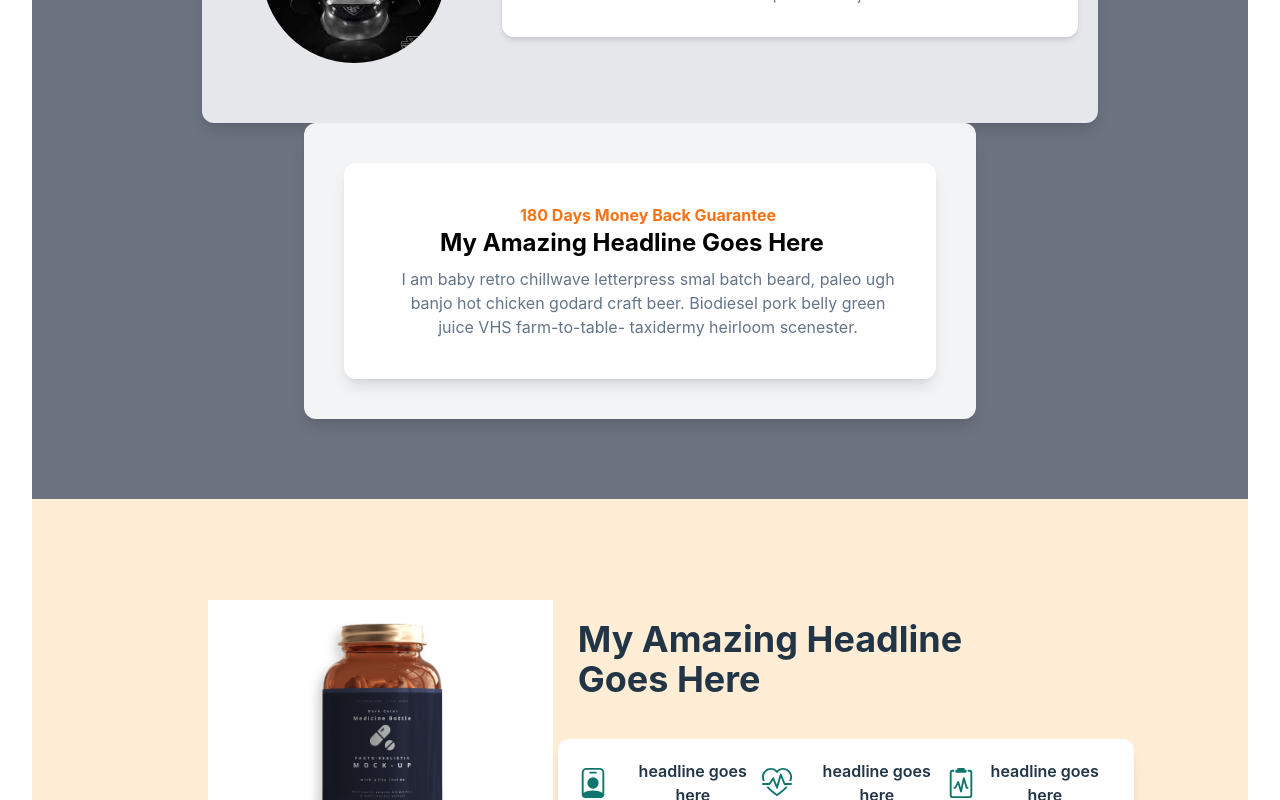
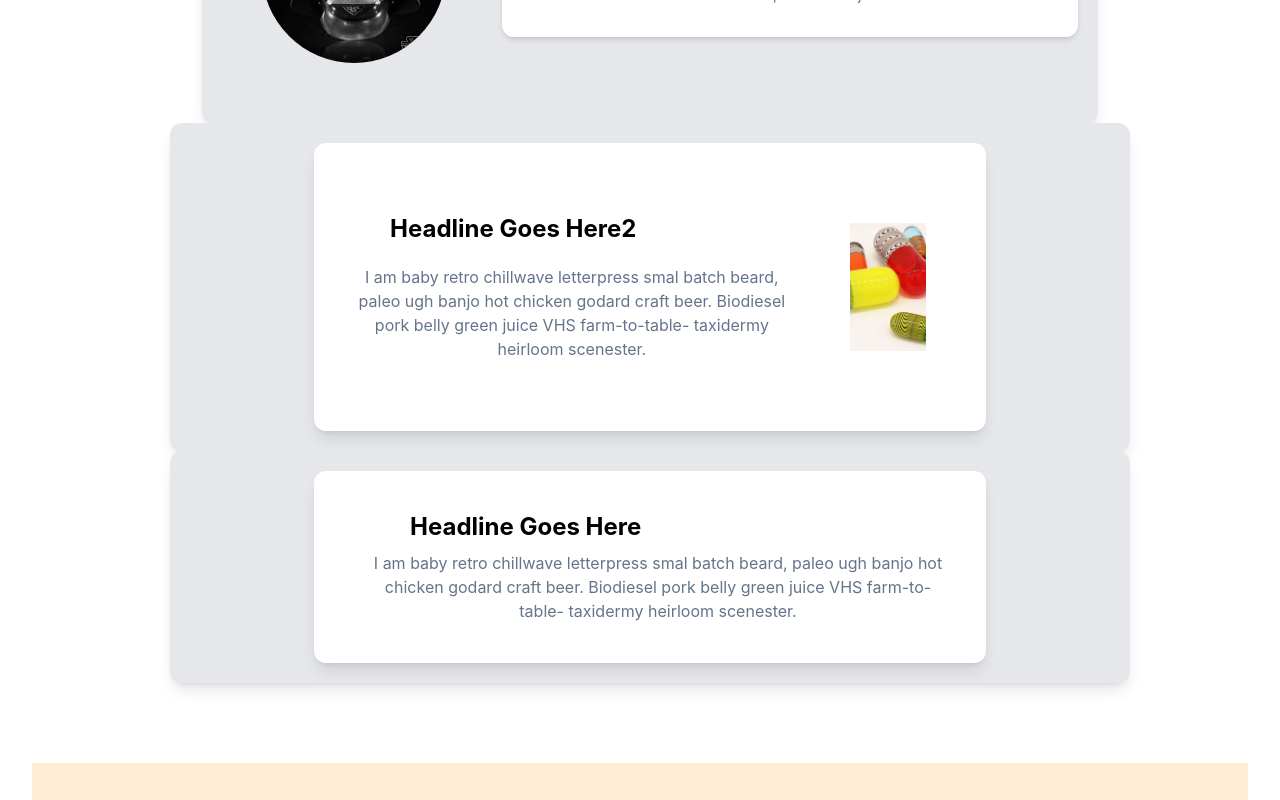
Before and after one commit to MY0014/tailwindcss-project, a Vue app: page / in a window 1280 px wide. Shown: the part 1300-2100 px from the top of the page. Built offline with nearby package versions, Linux system fonts and the light colour scheme.

Commit message:
adding final changes

```diff
--- a/src/App.vue
+++ b/src/App.vue
@@ -100,7 +100,7 @@ export default {
 
 </div>
 
-<div class="bg-gray-500 py-20">
+<div class="bg-white py-20">
     <div class="container mx-auto px-4">
         <div class="flex flex-wrap justify-center items-start">
             <!-- Contenido del div -->
@@ -136,17 +136,36 @@ export default {
                 </div>
             </div>
             <br>
+
             <!--bottom div-->
-            <div class="p-10 max-w-2xl bg-gray-100 rounded-xl shadow-lg flex items-center justify-center space-x-4">
+            <div class="p-5 mr-5 ml-10 max-w-6xl bg-gray-200 rounded-xl shadow-lg px-36">
+                <div class="p-5 py-10 max-w-2xl bg-white rounded-xl shadow-lg flex items-center justify-center space-x-4">
+                    <div class="shrink-0">
+                    </div>
+                    <div>
+                        <div class="text-xl font-medium text-black text-left">
+                            <h4 class="text-2xl font-bold mb-5 px-10 ">Headline Goes Here2</h4>
+                        </div>
+                        <p class="text-slate-500">
+                            I am baby retro chillwave letterpress smal batch beard, paleo ugh banjo hot chicken godard craft beer.
+                            Biodiesel pork belly green juice VHS farm-to-table- taxidermy heirloom scenester.
+                        </p>
+                    </div>
+                    <div class="top-10 p-10">
+                        <div class="image_container">
+                            <img class="h-60 w-60 object-cover md:w-50 md:h-32 " src="/src/img/img7.jpg" alt="Modern building architecture">
+                        </div>
+                    </div>
+                </div>
+            </div>
+
+            <div class="p-5 mr-5 ml-10 max-w-6xl bg-gray-200 rounded-xl shadow-lg px-36">
                 <div class="p-10 py-10 max-w-2xl bg-white rounded-xl shadow-lg flex items-center justify-center space-x-4">
                     <div class="shrink-0">
                     </div>
                     <div>
-                    <p class="text-orange-500 font-bold text-center">
-                        180 Days Money Back Guarantee
-                    </p>
                         <div class="text-xl font-medium text-black text-left">
-                        <h4 class="text-2xl font-bold mb-2 px-10 ">My Amazing Headline Goes Here</h4>
+                            <h4 class="text-2xl font-bold mb-2 px-10 ">Headline Goes Here</h4>
                         </div>
                         <p class="text-slate-500">
                             I am baby retro chillwave letterpress smal batch beard, paleo ugh banjo hot chicken godard craft beer.
@@ -183,7 +202,6 @@ export default {
                     <path d="M9.979 5.356a.5.5 0 0 0-.968.04L7.92 10.49l-.94-3.135a.5.5 0 0 0-.926-.08L4.69 10H4.5a.5.5 0 0 0 0 1H5a.5.5 0 0 0 .447-.276l.936-1.873 1.138 3.793a.5.5 0 0 0 .968-.04L9.58 7.51l.94 3.135A.5.5 0 0 0 11 11h.5a.5.5 0 0 0 0-1h-.128z" />
                 </svg><span id="text_format" class="font-semibold">headline goes here</span>
             </div>
-
             <br>
             <div class="text-center text-sm mr-32 ml-32">
                 <p>I am a baby retro chillwave letterpress small batch beard, paleo ugh banjo hot chicken godard craft beer</p>
--- a/src/style.css
+++ b/src/style.css
@@ -109,3 +109,24 @@ button:focus-visible {
 #border_img{
   border-radius: 90%;
 }
+
+.image-container {
+  position: relative;
+  width: 100%;
+  max-width: 500px; /* ajusta el ancho máximo según sea necesario */
+}
+
+.image-container img {
+  width: 100%;
+  height: auto;
+  display: block;
+}
+
+.gradient-overlay {
+  position: absolute;
+  top: 0;
+  left: 0;
+  width: 100%;
+  height: 100%;
+  background: linear-gradient(to bottom, rgba(0,0,0,0) 0%, rgba(0,0,0,0.5) 100%);
+}
```
Lines whose indentation alone changed are shown as unchanged.
